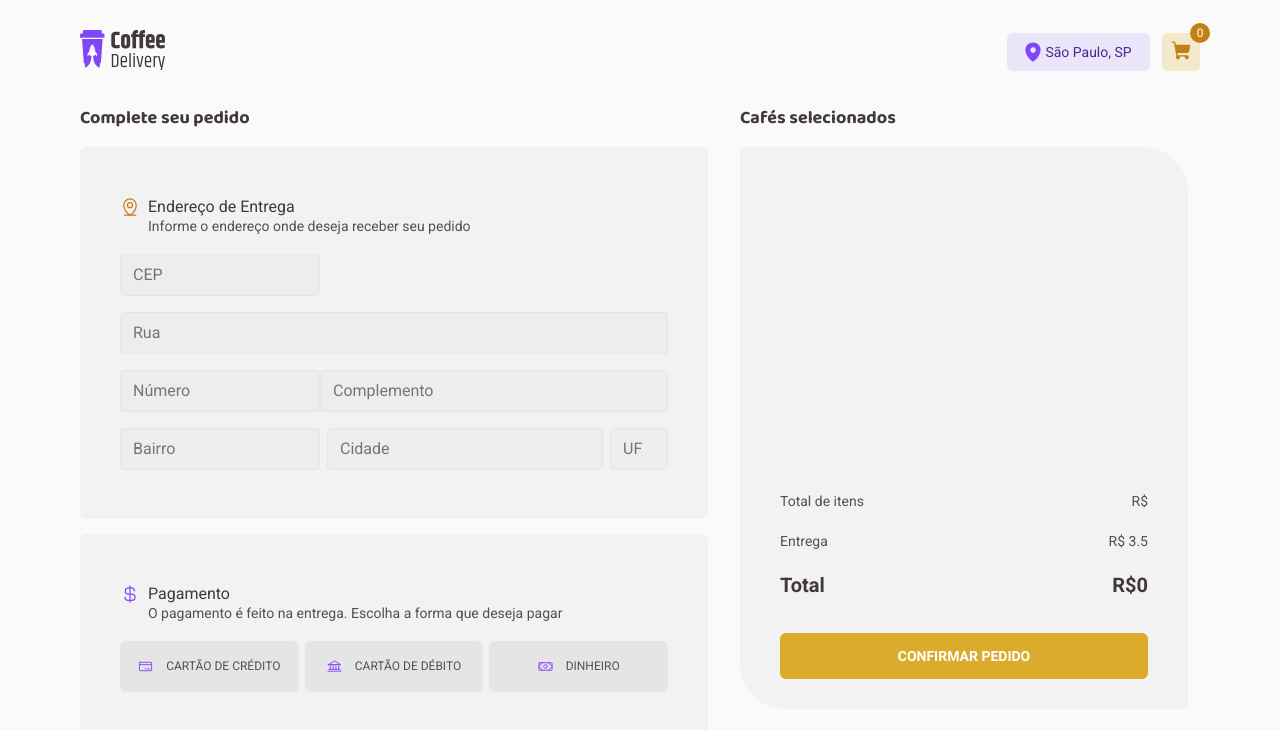
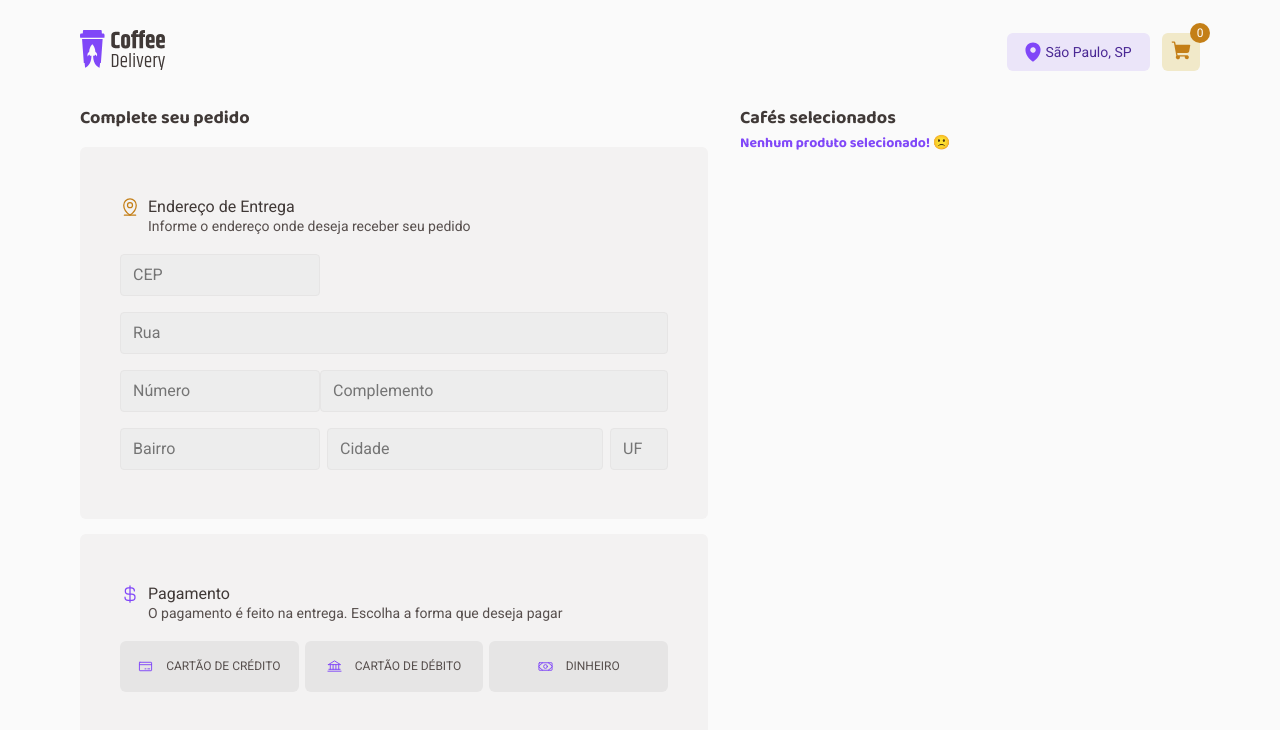
Before and after one commit to raissacmp/coffee-delivery, a React (Vite) app: page /checkout in a window 1280 px wide. Shown: the top 730 px of the page. Built offline with nearby package versions, Linux system fonts and the light colour scheme.

Commit message:
feat: empty cart

```diff
--- a/src/pages/Checkout/components/Cart/index.tsx
+++ b/src/pages/Checkout/components/Cart/index.tsx
@@ -3,6 +3,7 @@ import { NavLink } from "react-router-dom";
 import { ProductsSelectedContext } from "../../../../contexts/ProductsContext";
 import { ProductSelecteds } from "./ProductsSelecteds";
 import {
+  CartEmpty,
   ConfirmatedButton,
   ContentCartProducts,
   ContentSummaryCart,
@@ -51,6 +52,8 @@ export function Cart() {
   }
 
   return (
+    <>
+      {priceAmount > 0 ? (
         <MainCart>
           <ContentCartProducts>
             {products.map((product) => {
@@ -60,7 +63,7 @@ export function Cart() {
           <ContentSummaryCart>
             <ProductsValuesCart>
               <span>Total de itens</span>
-          <span>R$</span>
+              <span>R$ {priceAmount}</span>
             </ProductsValuesCart>
             <ProductsValuesCart>
               <span>Entrega</span>
@@ -68,7 +71,7 @@ export function Cart() {
             </ProductsValuesCart>
             <ProductsValuesCart>
               <strong>Total</strong>
-          <strong>R${priceAmount}</strong>
+              <strong>R${priceAmount + valueDelivery}</strong>
             </ProductsValuesCart>
             <NavLink
               to={`${
@@ -84,5 +87,9 @@ export function Cart() {
             </NavLink>
           </ContentSummaryCart>
         </MainCart>
+      ) : (
+        <CartEmpty>Nenhum produto selecionado! 🙁</CartEmpty>
+      )}
+    </>
   );
 }
--- a/src/pages/Checkout/components/Cart/styles.ts
+++ b/src/pages/Checkout/components/Cart/styles.ts
@@ -72,3 +72,9 @@ export const ConfirmatedButton = styled.button`
 export const ContentSummaryCart = styled.div`
   padding: 1.875rem 0;
 `;
+
+export const CartEmpty = styled.p`
+  color: ${(props) => props.theme["purple-default"]};
+  font-size: 0.875rem;
+  font-family: "Baloo 2";
+`;
```
Lines whose indentation alone changed are shown as unchanged.
